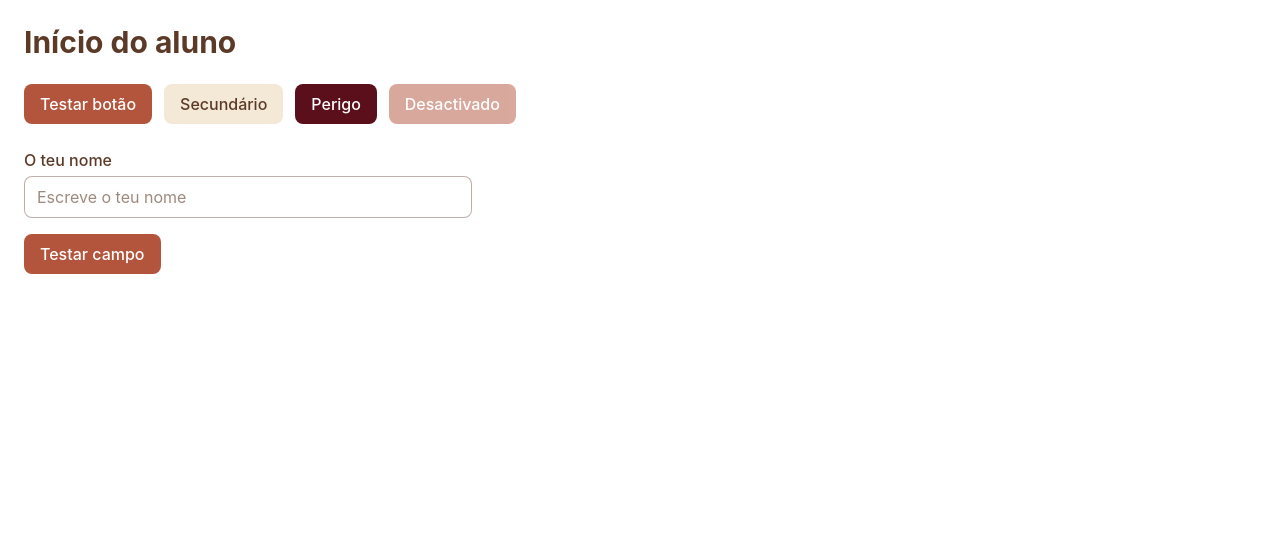
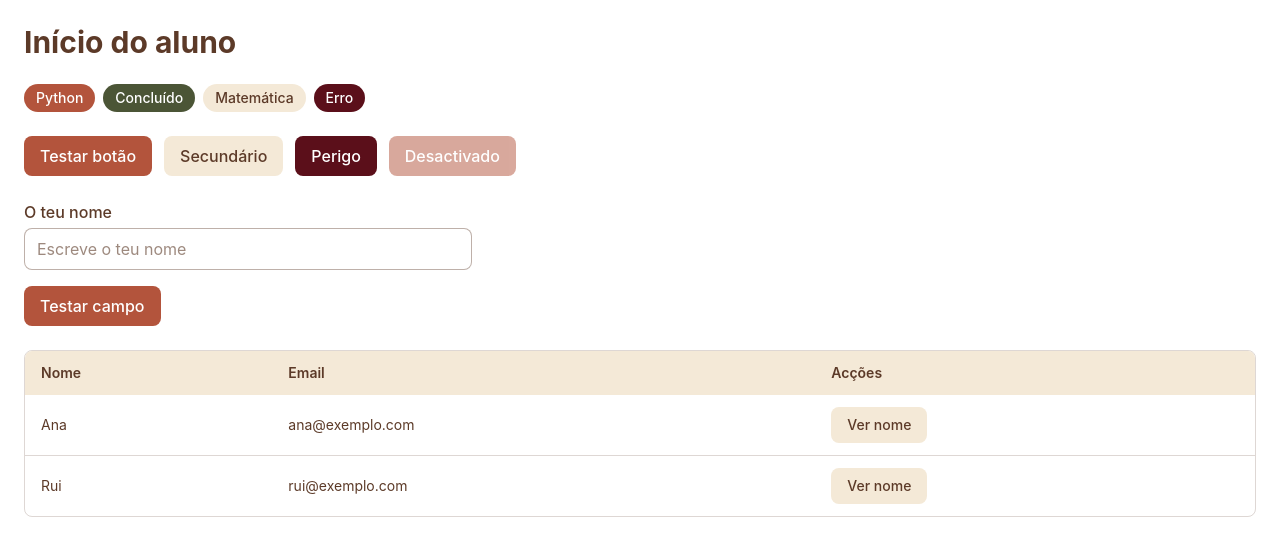
Before and after one commit to vissolela07/tcc-plataforma-p2p, a React app in the folder frontend/: page /aluno in a window 1280 px wide. Shown: the top 556 px of the page. Built offline with nearby package versions, Linux system fonts and the light colour scheme; the HTML template or start-up script is replaced by a standard one.

Commit message:
Adiciona Tabela e exemplos na pagina de teste

```diff
--- /dev/null
+++ b/frontend/src/components/ui/Tabela.jsx
@@ -0,0 +1,58 @@
+export default function Tabela({
+  colunas,
+  linhas,
+  acoes,
+  mensagemVazia = 'Sem resultados.'
+}) {
+  if (linhas.length === 0) {
+    return (
+      <p className="rounded-lg bg-creme p-4 text-nogueira">
+        {mensagemVazia}
+      </p>
+    )
+  }
+
+  return (
+    <div className="overflow-x-auto rounded-lg border border-nogueira/20">
+      <table className="w-full text-left text-sm text-nogueira">
+        <thead className="bg-creme">
+          <tr>
+            {colunas.map((coluna) => (
+              <th
+                key={coluna.chave}
+                scope="col"
+                className="px-4 py-3 font-semibold"
+              >
+                {coluna.titulo}
+              </th>
+            ))}
+
+            {acoes && (
+              <th scope="col" className="px-4 py-3 font-semibold">
+                Acções
+              </th>
+            )}
+          </tr>
+        </thead>
+
+        <tbody className="divide-y divide-nogueira/20">
+          {linhas.map((linha) => (
+            <tr key={linha.id} className="hover:bg-creme/40">
+              {colunas.map((coluna) => (
+                <td key={coluna.chave} className="px-4 py-3">
+                  {linha[coluna.chave]}
+                </td>
+              ))}
+
+              {acoes && (
+                <td className="px-4 py-3">
+                  {acoes(linha)}
+                </td>
+              )}
+            </tr>
+          ))}
+        </tbody>
+      </table>
+    </div>
+  )
+}
--- a/frontend/src/pages/aluno/InicioAluno.jsx
+++ b/frontend/src/pages/aluno/InicioAluno.jsx
@@ -1,6 +1,18 @@
 import { useState } from 'react'
 import Botao from '../../components/ui/Botao'
 import CampoTexto from '../../components/ui/CampoTexto'
+import Etiqueta from '../../components/ui/Etiqueta'
+import Tabela from '../../components/ui/Tabela'
+
+const colunas = [
+  { chave: 'nome', titulo: 'Nome' },
+  { chave: 'email', titulo: 'Email' }
+]
+
+const alunos = [
+  { id: 1, nome: 'Ana', email: 'ana@exemplo.com' },
+  { id: 2, nome: 'Rui', email: 'rui@exemplo.com' }
+]
 
 function InicioAluno() {
   const [nome, setNome] = useState('')
@@ -29,6 +41,13 @@ function InicioAluno() {
         Início do aluno
       </h1>
 
+      <div className="flex flex-wrap gap-2">
+        <Etiqueta texto="Python" />
+        <Etiqueta texto="Concluído" cor="sucesso" />
+        <Etiqueta texto="Matemática" cor="neutra" />
+        <Etiqueta texto="Erro" cor="erro" />
+      </div>
+
       <div className="flex flex-wrap gap-3">
         <Botao
           texto="Testar botão"
@@ -54,6 +73,19 @@ function InicioAluno() {
 
         <Botao texto="Testar campo" tipo="submit" />
       </form>
+
+      <Tabela
+        colunas={colunas}
+        linhas={alunos}
+        acoes={(aluno) => (
+          <Botao
+            texto="Ver nome"
+            variante="secundario"
+            onClick={() => alert(aluno.nome)}
+          />
+        )}
+        mensagemVazia="Nenhum aluno encontrado."
+      />
     </div>
   )
 }
```
